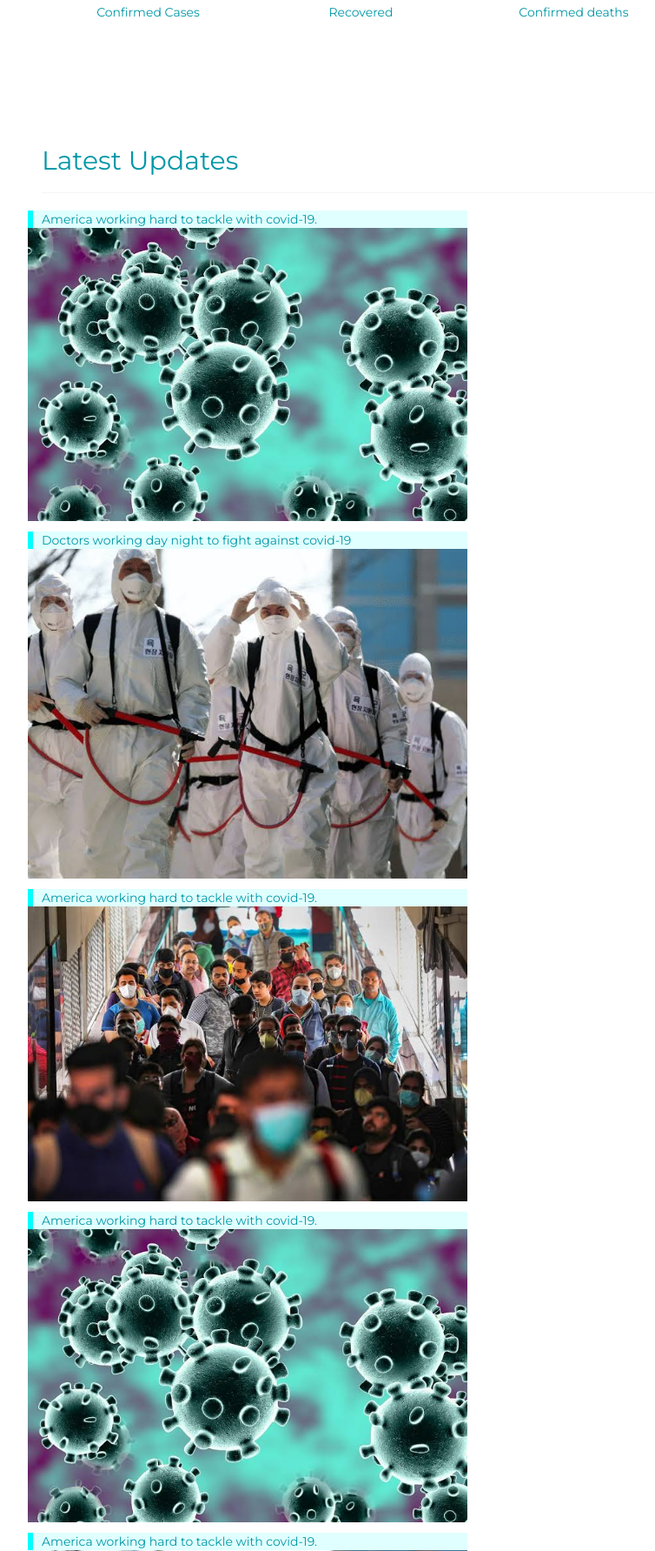
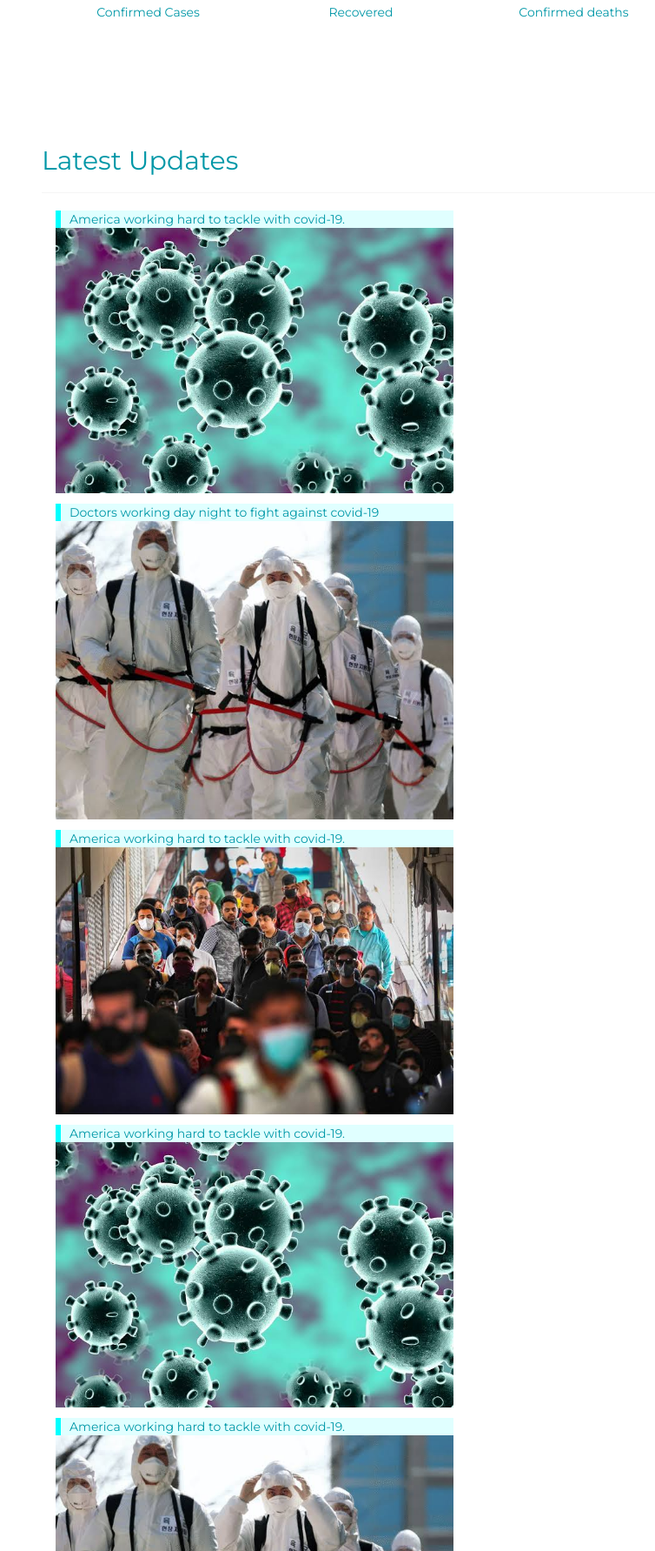
Before and after one commit to Abasmalla/abasmalla.github.io, a PHP site: page / in a window 1280 px wide. Shown: the part 2136-3919 px from the top of the page at 87% size, without its empty margins (102-856 px from the left). Run offline with PHP 8.4, Linux system fonts and the light colour scheme.

Commit message:
Update web.css

```diff
--- a/web.css
+++ b/web.css
@@ -104,7 +104,7 @@ hr{border:0;border-top:1px solid #eee;margin:20px 0}
 .w3-display-position{position:absolute}
 .w3-circle{border-radius:50%}
 .w3-round-small{border-radius:2px}.w3-round,.w3-round-medium{border-radius:4px}.w3-round-large{border-radius:8px}.w3-round-xlarge{border-radius:16px}.w3-round-xxlarge{border-radius:32px}
-.w3-row-padding,.w3-row-padding>.w3-half,.w3-row-padding>.w3-third,.w3-row-padding>.w3-twothird,.w3-row-padding>.w3-threequarter,.w3-row-padding>.w3-quarter,.w3-row-padding>.w3-col{padding:0 0}
+.w3-row-padding,.w3-row-padding>.w3-half,.w3-row-padding>.w3-third,.w3-row-padding>.w3-twothird,.w3-row-padding>.w3-threequarter,.w3-row-padding>.w3-quarter,.w3-row-padding>.w3-col{padding:0 16px}
 .w3-container,.w3-panel{padding:0.01em 16px}.w3-panel{margin-top:16px;margin-bottom:16px}
 .w3-code,.w3-codespan{font-family:Consolas,"courier new";font-size:16px}
 .w3-code{width:auto;background-color:#fff;padding:8px 12px;border-left:4px solid #4CAF50;word-wrap:break-word}
```
